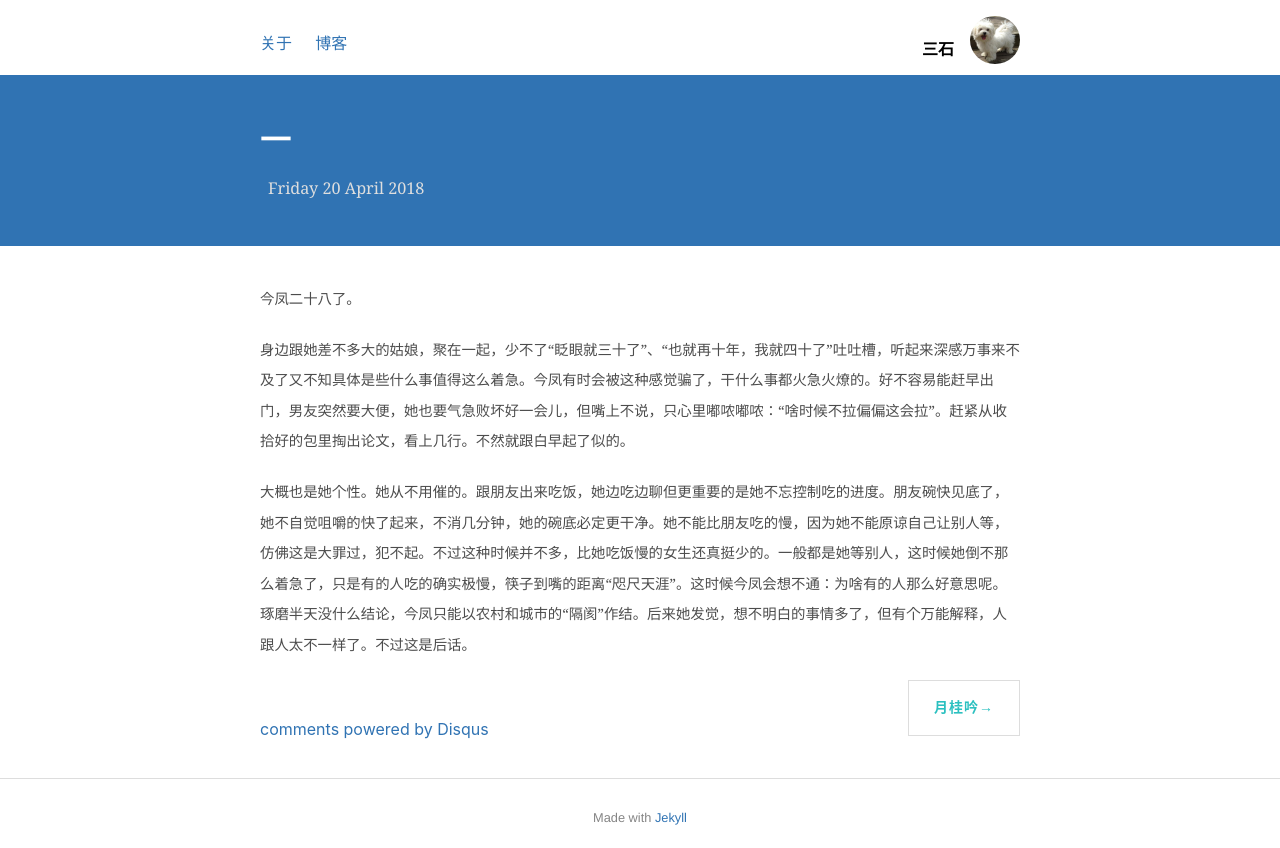
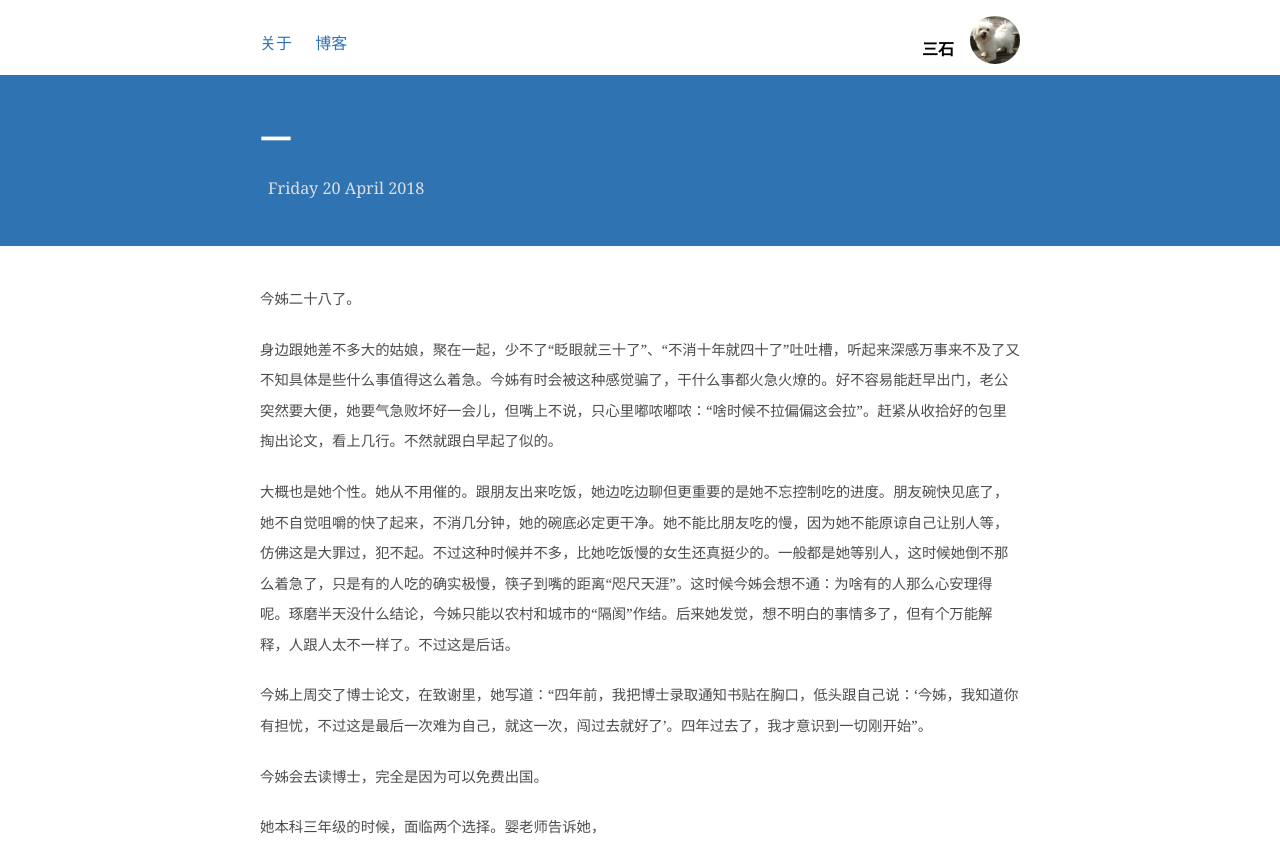
Before and after one commit to shirleysteve/1, a Jekyll site: the page built from _posts/2018-4-20-李小慧（1）.md, in a window 1280 px wide. Shown: the top 848 px of the page. Built offline with Jekyll 4.4.1, drawn with Linux system fonts in a browser that asks for light colours; nearby versions of some CDN libraries; comment, search, counter and statistics services are not loaded.

Commit message:
Update 2018-4-20-李小慧（1）.md

```diff
--- a/_posts/2018-4-20-李小慧（1）.md
+++ b/_posts/2018-4-20-李小慧（1）.md
@@ -4,8 +4,14 @@ layout: post
 title: 一
 ---
 
-今凤二十八了。
+今姊二十八了。
 
-身边跟她差不多大的姑娘，聚在一起，少不了“眨眼就三十了”、“也就再十年，我就四十了”吐吐槽，听起来深感万事来不及了又不知具体是些什么事值得这么着急。今凤有时会被这种感觉骗了，干什么事都火急火燎的。好不容易能赶早出门，男友突然要大便，她也要气急败坏好一会儿，但嘴上不说，只心里嘟哝嘟哝：“啥时候不拉偏偏这会拉”。赶紧从收拾好的包里掏出论文，看上几行。不然就跟白早起了似的。
+身边跟她差不多大的姑娘，聚在一起，少不了“眨眼就三十了”、“不消十年就四十了”吐吐槽，听起来深感万事来不及了又不知具体是些什么事值得这么着急。今姊有时会被这种感觉骗了，干什么事都火急火燎的。好不容易能赶早出门，老公突然要大便，她要气急败坏好一会儿，但嘴上不说，只心里嘟哝嘟哝：“啥时候不拉偏偏这会拉”。赶紧从收拾好的包里掏出论文，看上几行。不然就跟白早起了似的。
 
-大概也是她个性。她从不用催的。跟朋友出来吃饭，她边吃边聊但更重要的是她不忘控制吃的进度。朋友碗快见底了，她不自觉咀嚼的快了起来，不消几分钟，她的碗底必定更干净。她不能比朋友吃的慢，因为她不能原谅自己让别人等，仿佛这是大罪过，犯不起。不过这种时候并不多，比她吃饭慢的女生还真挺少的。一般都是她等别人，这时候她倒不那么着急了，只是有的人吃的确实极慢，筷子到嘴的距离“咫尺天涯”。这时候今凤会想不通：为啥有的人那么好意思呢。琢磨半天没什么结论，今凤只能以农村和城市的“隔阂”作结。后来她发觉，想不明白的事情多了，但有个万能解释，人跟人太不一样了。不过这是后话。
+大概也是她个性。她从不用催的。跟朋友出来吃饭，她边吃边聊但更重要的是她不忘控制吃的进度。朋友碗快见底了，她不自觉咀嚼的快了起来，不消几分钟，她的碗底必定更干净。她不能比朋友吃的慢，因为她不能原谅自己让别人等，仿佛这是大罪过，犯不起。不过这种时候并不多，比她吃饭慢的女生还真挺少的。一般都是她等别人，这时候她倒不那么着急了，只是有的人吃的确实极慢，筷子到嘴的距离“咫尺天涯”。这时候今姊会想不通：为啥有的人那么心安理得呢。琢磨半天没什么结论，今姊只能以农村和城市的“隔阂”作结。后来她发觉，想不明白的事情多了，但有个万能解释，人跟人太不一样了。不过这是后话。
+
+今姊上周交了博士论文，在致谢里，她写道：“四年前，我把博士录取通知书贴在胸口，低头跟自己说：‘今姊，我知道你有担忧，不过这是最后一次难为自己，就这一次，闯过去就好了’。四年过去了，我才意识到一切刚开始”。
+
+今姊会去读博士，完全是因为可以免费出国。
+
+她本科三年级的时候，面临两个选择。婴老师告诉她，
```
